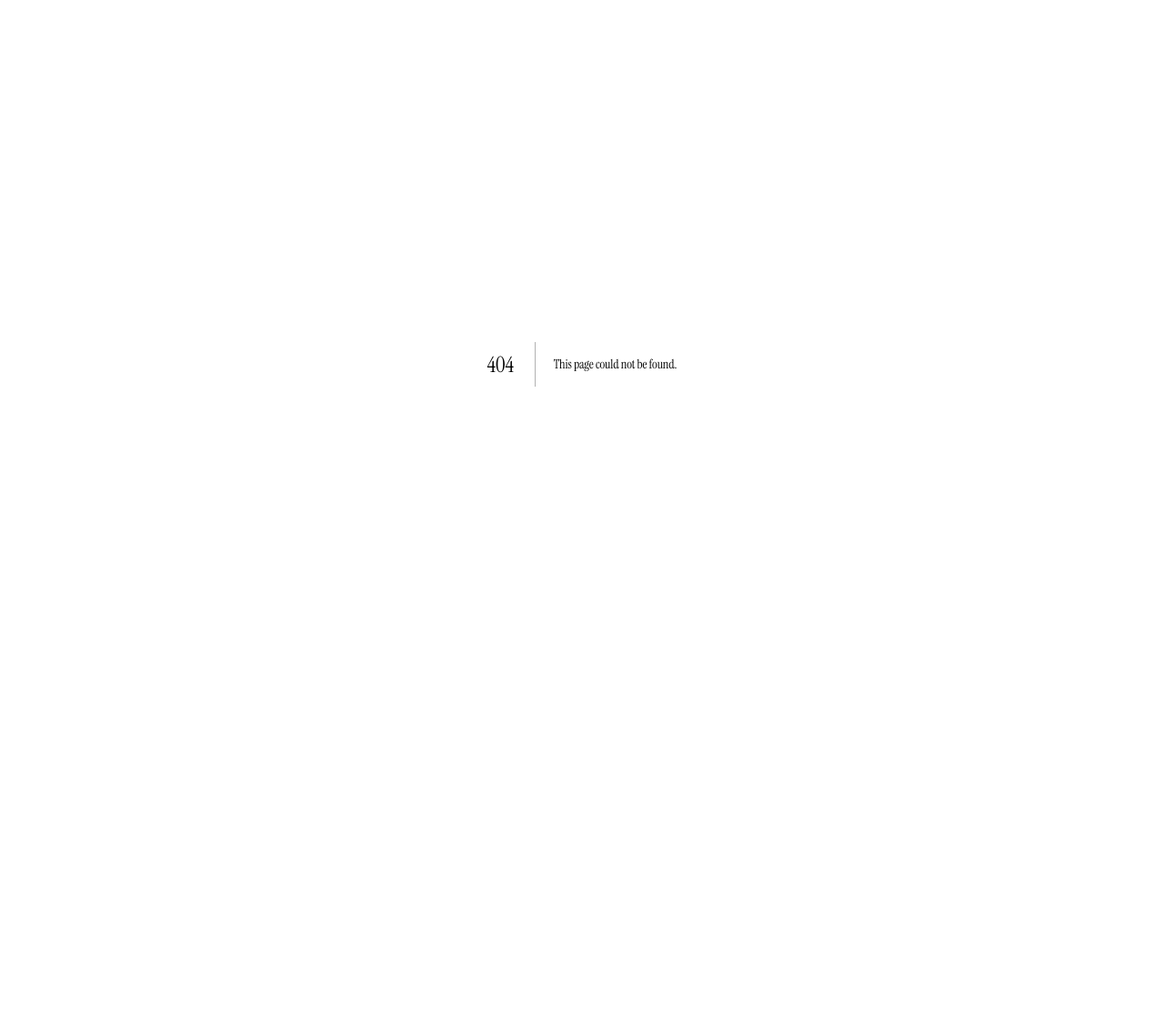
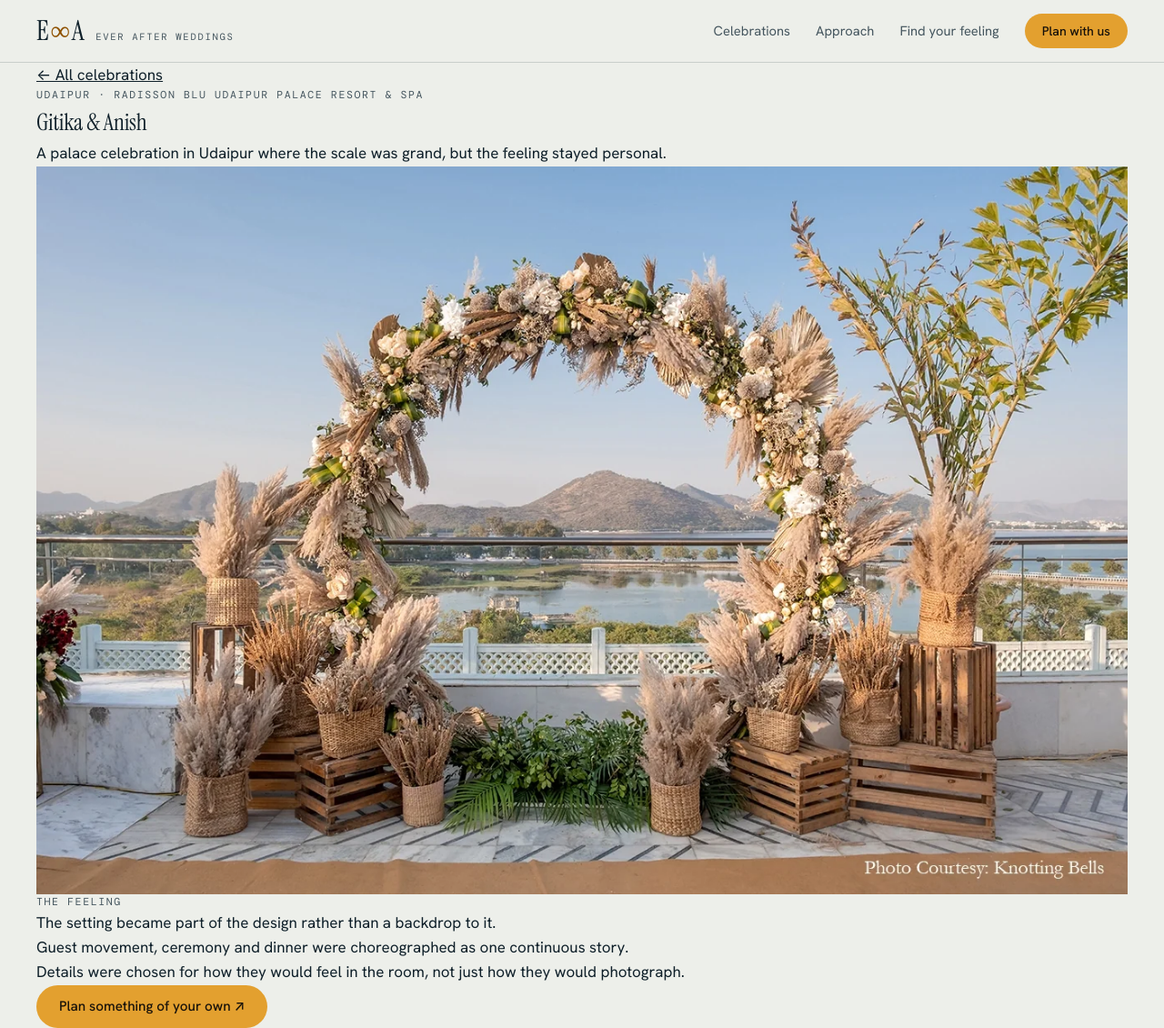
Before and after one commit to copywrk0-lgtm/everafterweddings, a Next.js app: page /celebrations/gitika-anish in a window 1280 px wide. Before the commit this address had no page. Shown: the whole page at 91% size. Before the commit the page ends 800 px from the top, so only its background shows below. Built offline with nearby package versions, Linux system fonts and the light colour scheme.

Commit message:
Add dedicated Ever After pages and celebration stories

```diff
--- /dev/null
+++ b/src/app/celebrations/[slug]/page.tsx
@@ -0,0 +1,21 @@
+import Link from 'next/link'
+import { notFound } from 'next/navigation'
+
+const data: Record<string,{names:string;place:string;venue:string;image:string;intro:string;details:string[]}> = {
+ 'nikki-ravi':{names:'Nikki & Ravi',place:'Bahrain',venue:'Sofitel Bahrain Zallaq Thalassa Sea & Spa',image:'/images/0006-2be554e6.webp',intro:'A celebration by the water, built around warm light, generous hospitality and a room that never felt over-produced.',details:['A destination celebration with family arriving from different corners of the world.','The design kept the sea, sunset and the people at the centre of the experience.','Every transition was planned to feel natural rather than announced.']},
+ 'yugandhara-ninad':{names:'Yugandhara & Ninad',place:'Mumbai',venue:'Mumbai, India',image:'/images/0002-d2a5b732.webp',intro:'A Mumbai wedding with the energy of a full family gathering and the intimacy of a day that still belonged to two people.',details:['Rituals were given room to breathe while the production stayed quietly precise.','Colour, flowers and movement were layered without competing for attention.','The guest experience carried the same care as the visual design.']},
+ 'gitika-anish':{names:'Gitika & Anish',place:'Udaipur',venue:'Radisson Blu Udaipur Palace Resort & Spa',image:'/images/0007-227c860a.webp',intro:'A palace celebration in Udaipur where the scale was grand, but the feeling stayed personal.',details:['The setting became part of the design rather than a backdrop to it.','Guest movement, ceremony and dinner were choreographed as one continuous story.','Details were chosen for how they would feel in the room, not just how they would photograph.']},
+}
+
+export function generateStaticParams(){ return Object.keys(data).map(slug=>({slug})) }
+
+export default async function StoryPage({params}:{params:Promise<{slug:string}>}){
+ const {slug}=await params
+ const s=data[slug]
+ if(!s) notFound()
+ return <main className="inner-page story-detail">
+  <header className="site-header"><div className="wrap bar"><Link className="mark" href="/"><b>E<i>∞</i>A</b><span>Ever After Weddings</span></Link><nav className="nav"><Link href="/celebrations">Celebrations</Link><Link href="/approach">Approach</Link><Link href="/feel">Find your feeling</Link><Link className="btn" href="/plan">Plan with us</Link></nav></div></header>
+  <section className="detail-hero"><div className="wrap detail-grid"><div><Link className="back" href="/celebrations">← All celebrations</Link><p className="eyebrow">{s.place} · {s.venue}</p><h1>{s.names}</h1><p className="lead">{s.intro}</p></div><div className="detail-image"><img src={s.image} alt={s.names}/></div></div></section>
+  <section className="detail-body"><div className="wrap detail-body-grid"><p className="eyebrow">The feeling</p><div>{s.details.map((d,i)=><p className="big-detail" key={i}>{d}</p>)}<Link className="btn" href="/plan">Plan something of your own ↗</Link></div></div></section>
+ </main>
+}
```
